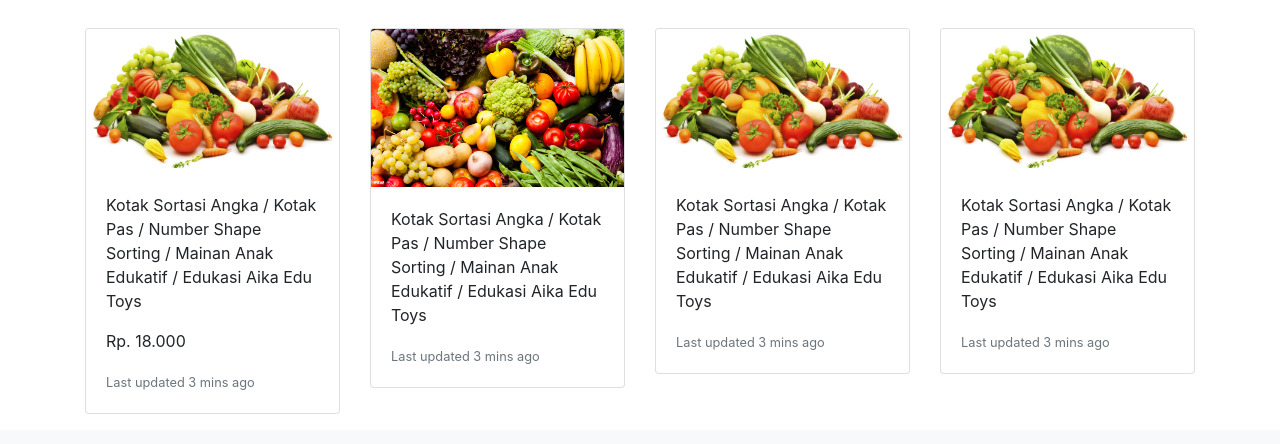
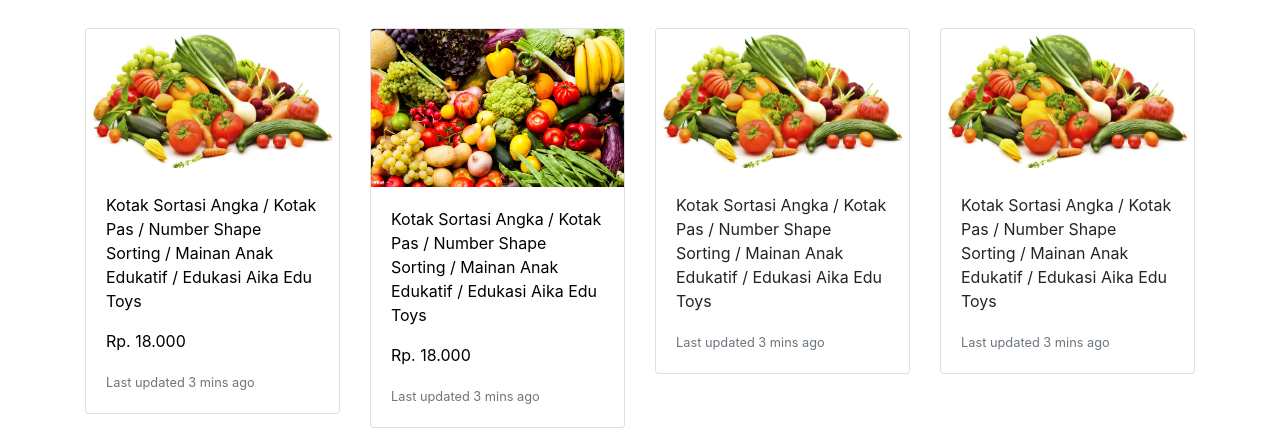
Before and after one commit to Dickyardianto/project-tubes-besar, a CodeIgniter app: page /projectTubesRekweb/ in a window 1280 px wide. Shown: the part 754-1198 px from the top of the page. Before the commit the page ends 1168 px from the top, so only its background shows below. Run offline with CodeIgniter, Linux system fonts and the light colour scheme.

Commit message:
Menambahkan menu tampilan barang sayuran

```diff
--- a/application/views/home/viewHome.php
+++ b/application/views/home/viewHome.php
@@ -41,26 +41,34 @@
 <!-- Content -->
 <div class="container">
     <div class="row">
-        <div class="col-sm">
+        <div class="col-sm textStyle">
+            <a href="">
                 <div class="card mb-3">
                     <img src="<?= base_url() ?>assets/img/bgSayur.jpg" class="card-img-top" alt="...">
                     <div class="card-body">
-                    <p class="card-text">Kotak Sortasi Angka / Kotak Pas / Number Shape Sorting / Mainan Anak Edukatif /
+                        <p class="card-text">Kotak Sortasi Angka / Kotak Pas / Number Shape Sorting / Mainan Anak
+                            Edukatif /
                             Edukasi Aika Edu Toys</p>
                         <p>Rp. 18.000</p>
                         <p class="card-text"><small class="text-muted">Last updated 3 mins ago</small></p>
                     </div>
                 </div>
+            </a>
         </div>
-        <div class="col-sm">
+        <div class="col-sm textStyle">
+            <a href="">
                 <div class="card mb-3">
                     <img src="<?= base_url() ?>assets/img/bgSayur1.jpg" class="card-img-top" alt="...">
+
                     <div class="card-body">
-                    <p class="card-text">Kotak Sortasi Angka / Kotak Pas / Number Shape Sorting / Mainan Anak Edukatif /
+                        <p class="card-text">Kotak Sortasi Angka / Kotak Pas / Number Shape Sorting / Mainan Anak
+                            Edukatif /
                             Edukasi Aika Edu Toys</p>
+                        <p>Rp. 18.000</p>
                         <p class="card-text"><small class="text-muted">Last updated 3 mins ago</small></p>
                     </div>
                 </div>
+            </a>
         </div>
         <div class="col-sm">
             <div class="card mb-3">
--- a/assets/css/style.css
+++ b/assets/css/style.css
@@ -8,3 +8,10 @@
 h1 {
     line-height: 50%;
 }
+.textStyle a {
+    color: black;
+}
+.textStyle a:hover {
+    text-decoration: none;
+    color: black;
+}
```
Lines whose indentation alone changed are shown as unchanged.
